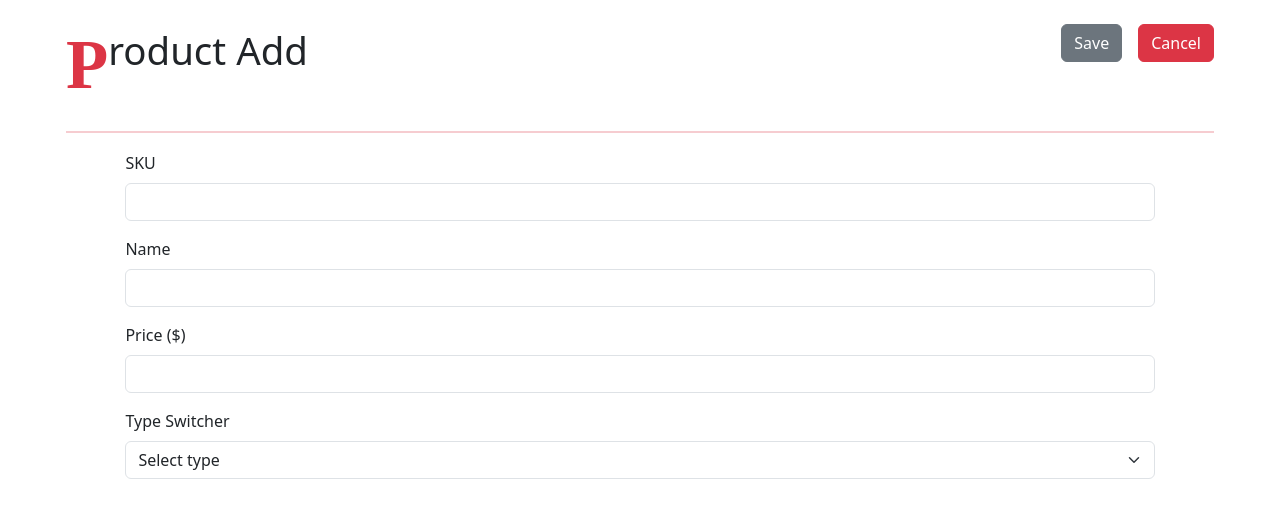
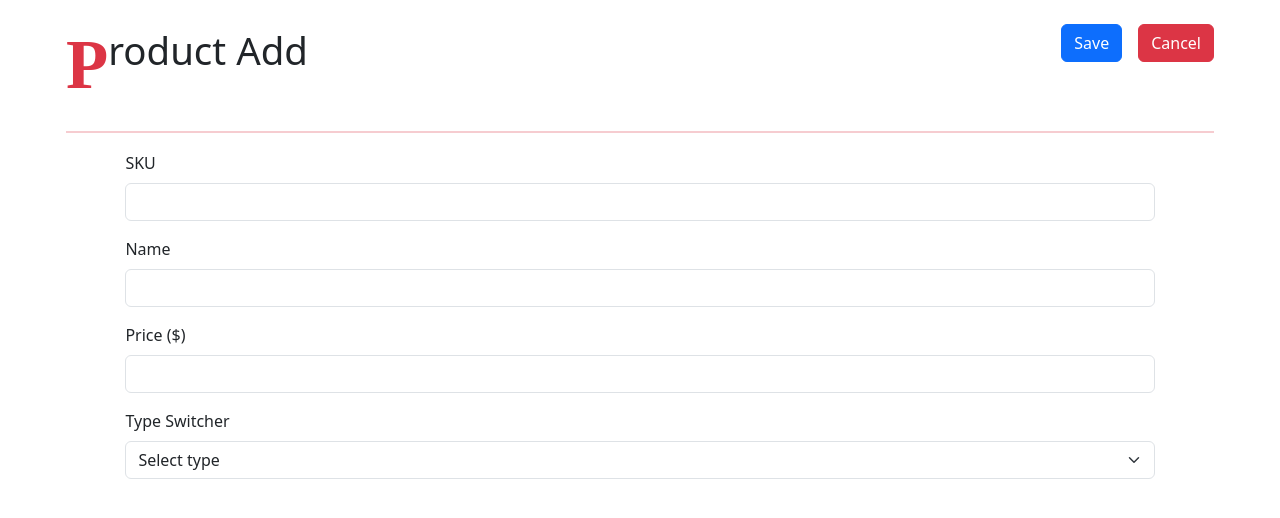
Before and after one commit to didds088/didds088.github.io, a React (Create React App) app: page /Add in a window 1280 px wide. Shown: the top 518 px of the page. Built offline with nearby package versions, Linux system fonts and the light colour scheme; no server answers.

Commit message:
deploy 2

```diff
--- a/src/Add.js
+++ b/src/Add.js
@@ -109,8 +109,10 @@ const Insert = (e) => {
 }); //ajax ends
 }
 
-const InsertCall = (n) => {
+const SubmitForm = (event) => {
+	event.preventDefault();
 	let sku2 = document.getElementById("sku").value;
+	const n = document.getElementById("productType").value;
 	if ((n =="DVD") && (sku2!="") && (name!="") && (price!="") && (size!="")) {
 	const dataString = {
 				type: n,
@@ -153,18 +155,19 @@ const InsertCall = (n) => {
 
  return (
 	<>
+		<form id="product_form" onSubmit={SubmitForm}>
 		<div class="rows pt-4">
 		<div class="float-start">
 	    <h1 id="heading">Product Add</h1></div>
 	    <div class="float-end">
-		<button type="button" class="btn btn-secondary me-3" onClick={()=>InsertCall(document.getElementById("productType").value)}>Save</button>
+		<button type="submit" class="btn btn-primary me-3">Save</button>
 	    <Link class="link btn btn-danger" to="/">Cancel</Link>
         </div>
 
         <div class="clearfix"></div>
 		<hr class="border border-danger"/>
         <div class="rows">
-		<form id="product_form">
+
   	  <div class="mb-3">
         <label for="sku" class="form-label">SKU</label>
     	<input type="text" class="form-control" id="sku" onChange={Check} />
@@ -214,8 +217,8 @@ const InsertCall = (n) => {
     	<input type="number" class="form-control" id="weight" value={weight} onChange= {(e) => setweight(e.target.value)} />
   	  </div>
 
-		</form></div>
 		</div>
+		</div></form>
 	</>
 )}
 
```
